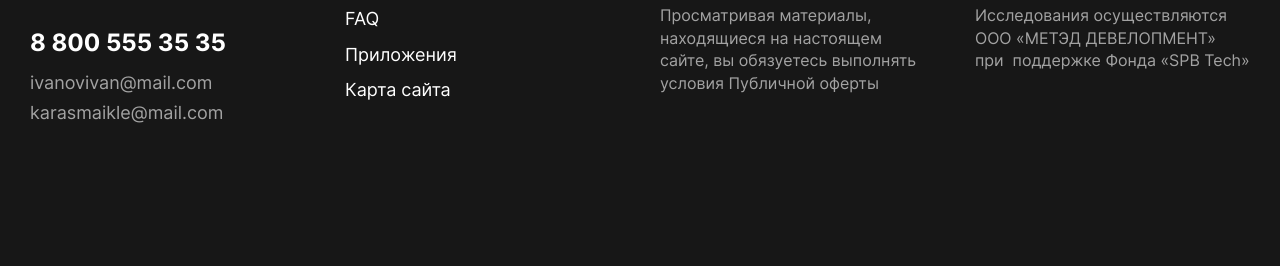
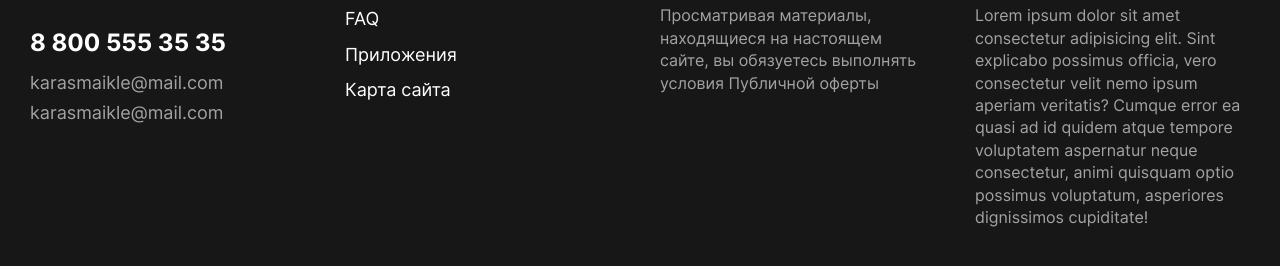
Before and after one commit to Maikl-Korvinus/online-cinema, a plain HTML site: page index.html in a window 1280 px wide. Shown: the part 2184-2450 px from the top of the page. Before the commit the page ends 2369 px from the top, so only its background shows below. Drawn offline with nearby package versions, Linux system fonts and the light colour scheme.

Commit message:
someChange

```diff
--- a/index.html
+++ b/index.html
@@ -102,7 +102,7 @@
             </p>
             <p class="contacts__discription">онлайн-кинотеатр</p>
             <a href="tel:88005553535" class="contacts__phone">8 800 555 35 35</a>
-            <a href="mailto:ivanovivan@mail.com" class="contacts__mail">ivanovivan@mail.com</a>
+            <a href="mailto:ivanovivan@mail.com" class="contacts__mail">karasmaikle@mail.com</a>
             <a href="mailto:karasmaikle@mail.com" class="contacts__mail">karasmaikle@mail.com</a>
          </div>
          <div class="footer__column subnav">
@@ -131,8 +131,10 @@
          </div>
          <div class="footer__column partners">
             <img class="partners__me" src="/img/vvector.png" alt="">
-            <p class="partners__discription">Исследования осуществляются ООО «МЕТЭД ДЕВЕЛОПМЕНТ» при  поддержке Фонда
-               «SPB Tech»</p>
+            <p class="partners__discription">Lorem ipsum dolor sit amet consectetur adipisicing elit. Sint explicabo
+               possimus officia, vero consectetur velit nemo ipsum aperiam veritatis? Cumque error ea quasi ad id quidem
+               atque tempore voluptatem aspernatur neque consectetur, animi quisquam optio possimus voluptatum,
+               asperiores dignissimos cupiditate!</p>
          </div>
       </div>
    </footer>
@@ -198,7 +200,7 @@
          </svg>
       </button>
    </nav>
-   <script src="/js/script.js"></script>
+   <script src="js/script.js"></script>
 </body>
 
 </html>
```
